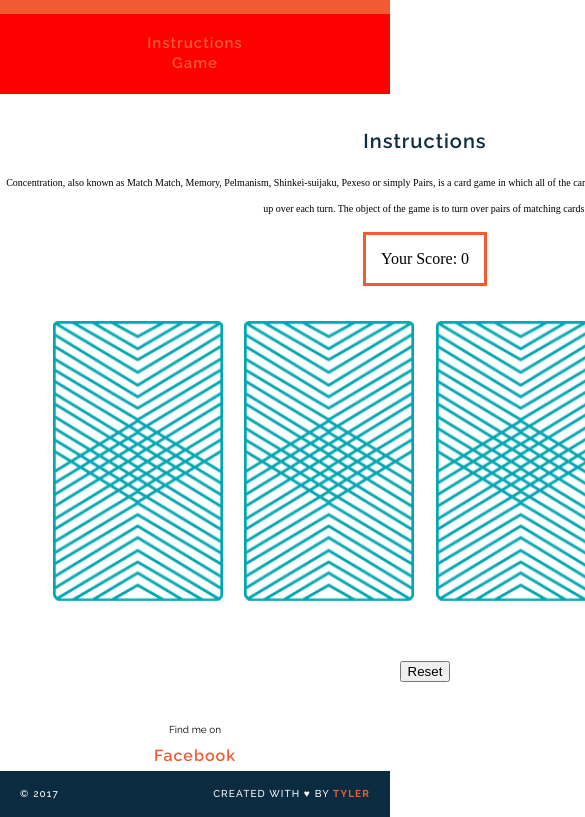
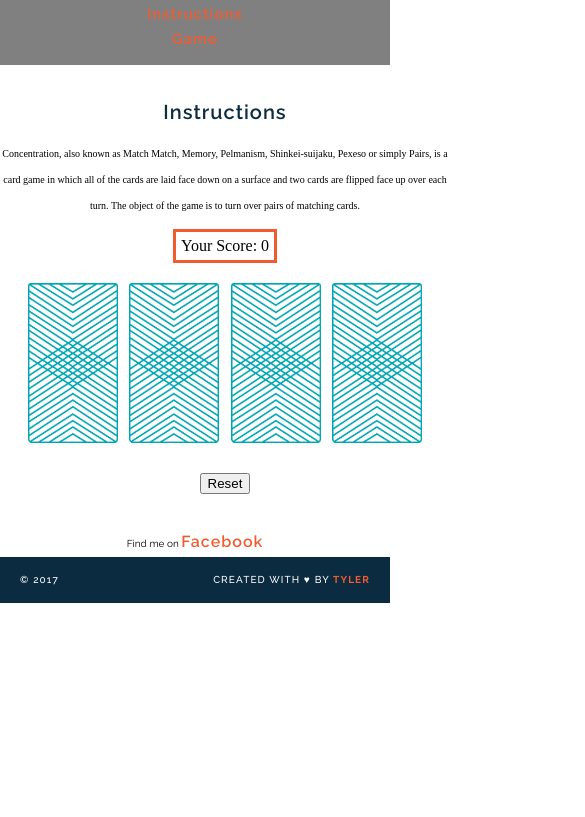
Before and after one commit to mtclark0518/wdi-fundamentals-memorygame, a plain HTML site: page index.html in a window 390 px wide. Shown: the part 99-916 px from the top of the page, 585 px wide, since content can reach past the window. After the commit the page ends 844 px from the top, so only its background shows below. Drawn offline with Linux system fonts and the light colour scheme; a web font is replaced by a local one.

Commit message:
applied styles to media query

```diff
--- a/index.html
+++ b/index.html
@@ -10,8 +10,8 @@
 		<h1>Memory Game</h1>
 	</header>
 	<nav>
-		<a href="#">Instructions</a>
-		<a href="#">Game</a>
+		<div class='nav'><a href="#">Instructions</a></div>
+		<div class='nav'><a href="#">Game</a></div>
 	</nav>
 	<main>
 		<h2>Instructions</h2>
--- a/style.css
+++ b/style.css
@@ -1,6 +1,6 @@
 body {
 	text-align: center;
-	margin: 0;
+	margin: 0 auto;
 }
 
 h1 {
@@ -11,7 +11,9 @@ h1 {
 	font-size: 45px;
 	margin: 0;
 }
-
+.nav {
+	display: inline-block;
+}
 a {
 	font-family: raleway;
 	color: #f15b31;
@@ -53,7 +55,7 @@ nav {
 }
 
 main {
-	width: 850px;
+	width: 720px;
 	margin: 35px auto;
 }
 
@@ -74,18 +76,15 @@ footer {
 .copyright {
 	float: left;
 	background: rgba(11, 43, 64, 1.0);
-
 }
 
 .message {
 	float: right;
-
 }
 
 .social {
 	margin: 0;
 	padding: 0;
-
 }
 
 .social a {
@@ -137,7 +136,6 @@ display: inline-block;
 height: 100%;
 width: 20%;
 margin: 0 1.25%;
-
 transform-style: preserve-3d;
 transition: transform 1s;
 }
@@ -165,10 +163,33 @@ transition: transform 1s;
 
 @media (max-width: 720px) {
 	nav {
-		background: red;
+		background: grey;
+		padding: 10px;
+	}
+	.nav {
+		display: block;
+		margin: 5px 0;
 	}
 	a {
-		display: block;
+		display: inline-block;
 		font-size: 15px;
 	}
+	h1 {
+		font-size: 24px;
+	}
+	main {
+		width:450px;
+
+	}
+
+	#game-board {
+		height: 200px;
+	}
+	#scoreboard {
+		margin-bottom: 10px;
+		padding: 5px;
+	}
+	footer {
+
+	}
 }
```
